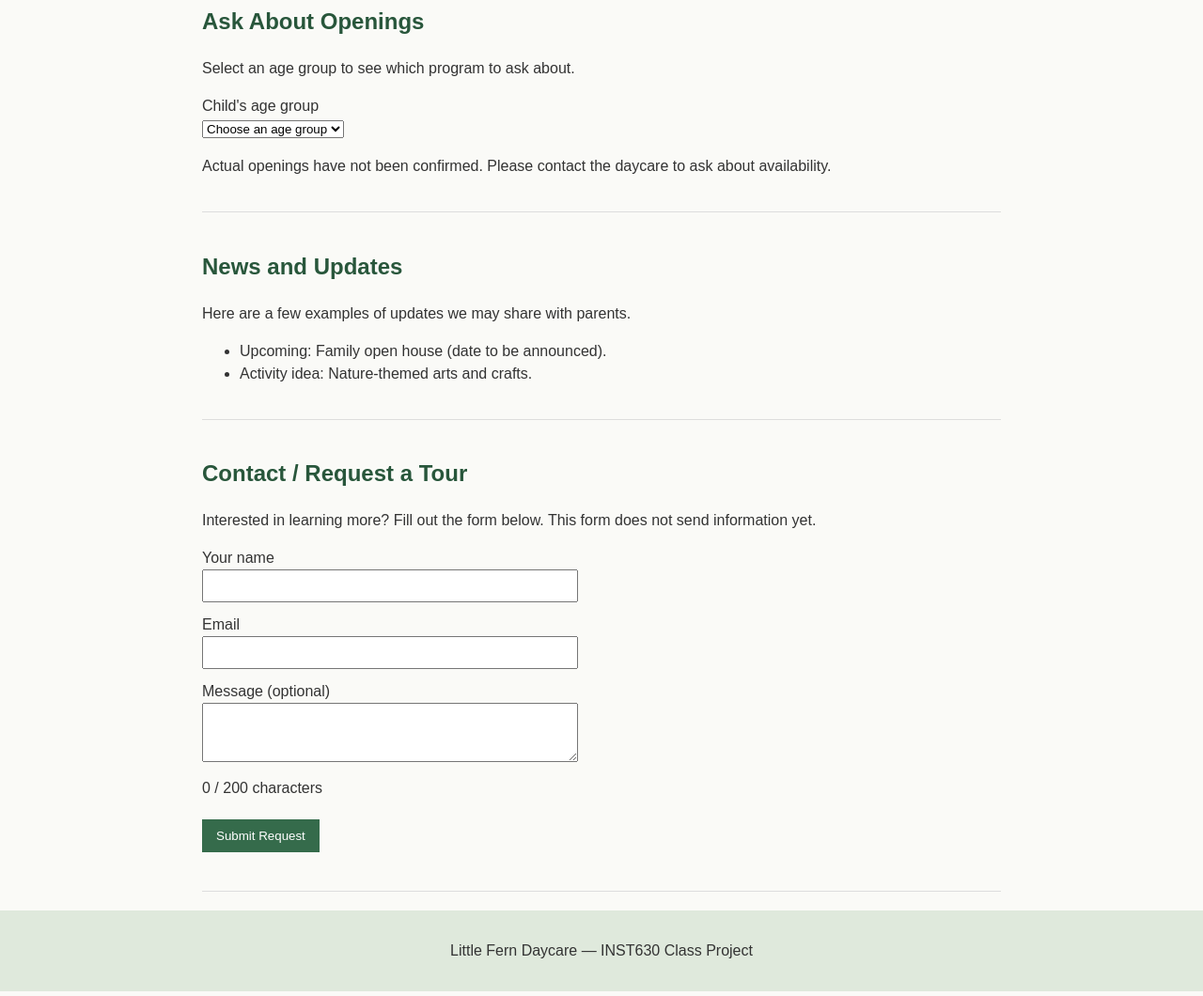
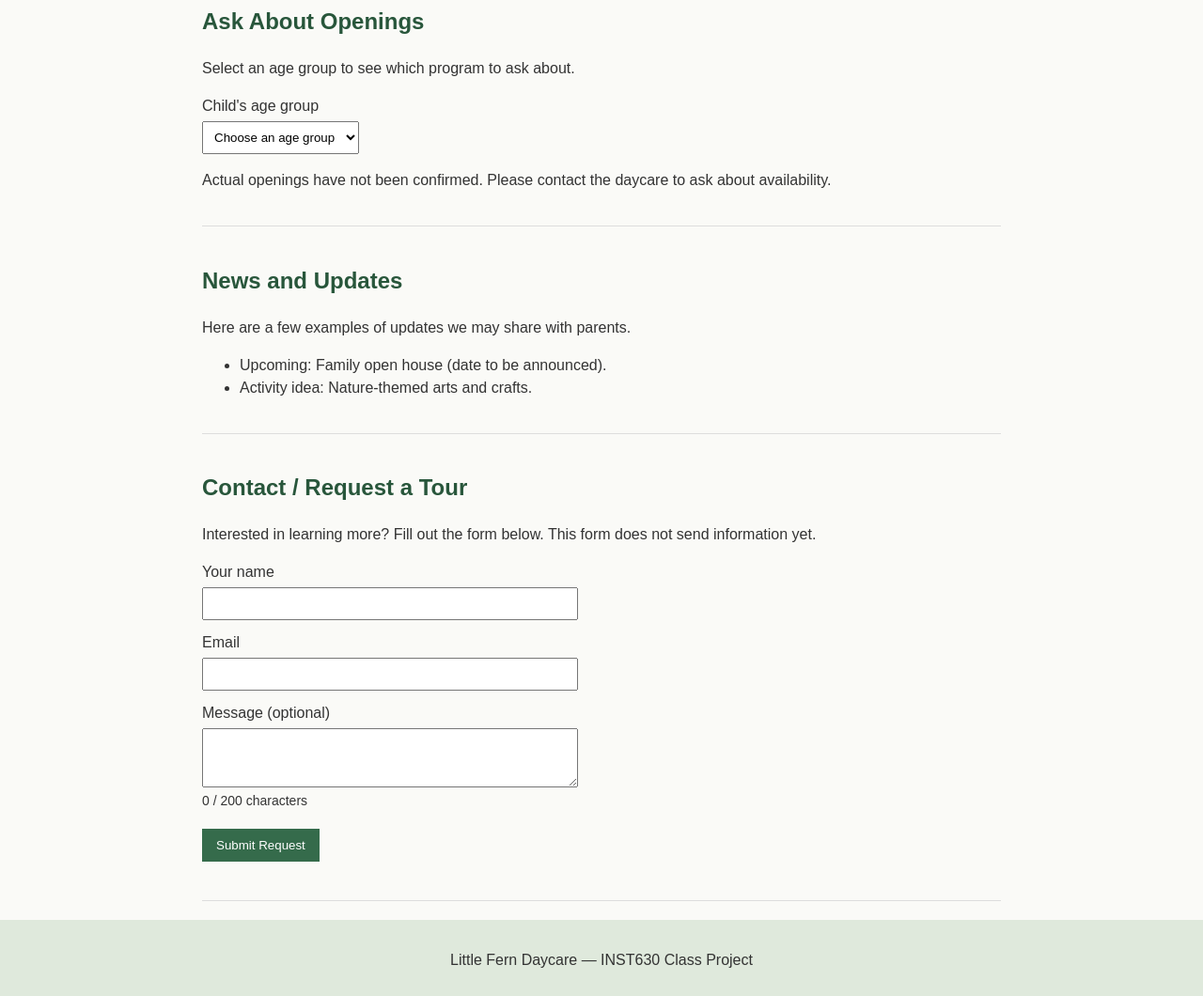
Before and after one commit to Thierno8858/Thierno8858.github.io, a plain HTML site: page little-fern-daycare/index.html in a window 1280 px wide. Shown: the part 1080-2140 px from the top of the page at 94% size. Drawn offline with Linux system fonts and the light colour scheme.

Commit message:
Update style.css

```diff
--- a/little-fern-daycare/style.css
+++ b/little-fern-daycare/style.css
@@ -29,9 +29,11 @@ button {
   margin: 5px 5px 5px 0;
   cursor: pointer;
 }
+
 button:hover { background-color: #244b34; }
 
 label { display: block; margin-top: 12px; }
+
 input, textarea {
   display: block;
   width: 100%;
@@ -41,10 +43,45 @@ input, textarea {
 }
 
 #confirmation { color: #28563b; font-weight: bold; }
-footer { text-align: center; background-color: #dfe9dc; padding: 15px; }
+
+footer {
+  text-align: center;
+  background-color: #dfe9dc;
+  padding: 15px;
+}
 
 /* Small adjustment for phones */
 @media (max-width: 600px) {
   main { padding: 10px; }
   nav a { margin: 0 5px; }
 }
+
+/* Give form fields a little room and show keyboard focus */
+input, textarea { margin-top: 4px; }
+
+a:focus, button:focus, input:focus, textarea:focus {
+  outline: 2px solid #28563b;
+  outline-offset: 2px;
+}
+
+/* Small additions for the new features */
+select {
+  display: block;
+  padding: 8px;
+  margin-top: 4px;
+}
+
+#availability-result {
+  font-weight: bold;
+  color: #28563b;
+}
+
+#character-count {
+  font-size: 14px;
+  margin-top: 4px;
+}
+
+select:focus {
+  outline: 2px solid #28563b;
+  outline-offset: 2px;
+}
```
